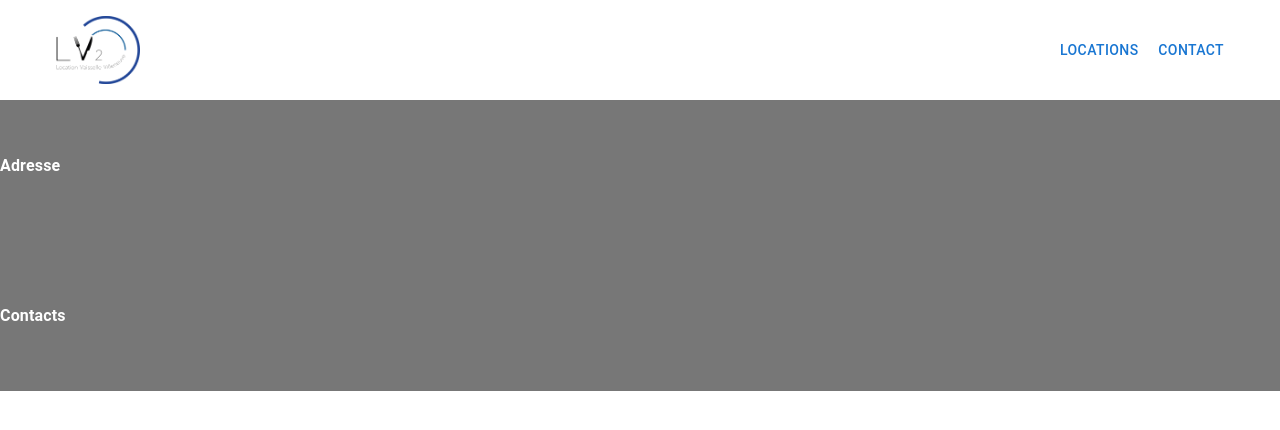
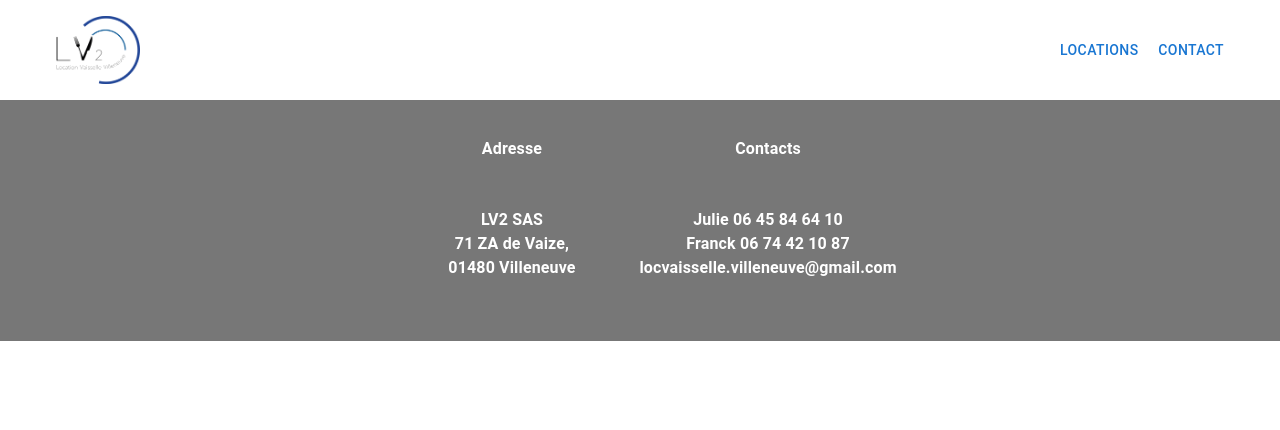
Before and after one commit to GaelMGN/villeneuve, a React (Vite) app: page /Produits in a window 1280 px wide. Shown: the top 430 px of the page. Built offline with nearby package versions, Linux system fonts and the light colour scheme.

Commit message:
feat: footer ok

```diff
--- a/src/components/Footer.tsx
+++ b/src/components/Footer.tsx
@@ -2,21 +2,37 @@ import { Box, Grid } from '@mui/material';
 
 export function Footer() {
   return (
-    <Box display='flex' bgcolor='#777'>
+    <Box display='flex' width='100%' justifyContent='center' alignItems='center' bgcolor='#777'>
       <Grid
         container
-        bgcolor='#777'
-        alignItems='center'
-        width='100%'
-        height='300px'
+        width={{ xs: '100%', md: '40%' }}
+        justifyContent='center'
+        columnGap={{ xs: '2rem', md: '0' }}
+        height='250px'
         color='white'
         fontWeight='bold'
-        columns={2}>
-        <Grid item xs={12} sm={6}>
+        // paddingY='60px'
+        gridTemplateColumns={{ xs: '1fr 1fr', md: '1fr 1fr' }}
+        gridTemplateRows={{ xs: '1fr 1fr', md: '1fr 1fr' }}>
+        <Grid item xs={4} sm={6} justifyContent='center' alignItems='center' display='flex'>
           <p>Adresse</p>
         </Grid>
-        <Grid item xs={12} sm={6}>
+        <Grid item xs={6} sm={6} justifyContent='center' alignItems='center' display='flex'>
           <p>Contacts</p>
+        </Grid>
+        <Grid item xs={4} sm={6} justifyContent='center' alignItems='flex-start' display='flex'>
+          <Box display='flex' justifyContent='center' alignItems='center' flexDirection='column'>
+            <span>LV2 SAS</span>
+            <span>71 ZA de Vaize,</span>
+            <span>01480 Villeneuve</span>
+          </Box>
+        </Grid>
+        <Grid item xs={6} sm={6} justifyContent='center' alignItems='flex-start' display='flex'>
+          <Box display='flex' justifyContent='center' alignItems='center' flexDirection='column'>
+            <span>Julie 06 45 84 64 10</span>
+            <span>Franck 06 74 42 10 87</span>
+            <span>locvaisselle.villeneuve@gmail.com</span>
+          </Box>
         </Grid>
       </Grid>
     </Box>
--- a/src/main.tsx
+++ b/src/main.tsx
@@ -15,7 +15,7 @@ ReactDOM.createRoot(document.getElementById('root') as HTMLElement).render(
       <Header />
       <Routes>
         <Route index element={<Accueil />} />
-        <Route path='/contact' element={<Contact />} />
+        <Route path='/Contact' element={<Contact />} />
         <Route path='/Produits' element={<Produits />} />
       </Routes>
       <Footer />
```
